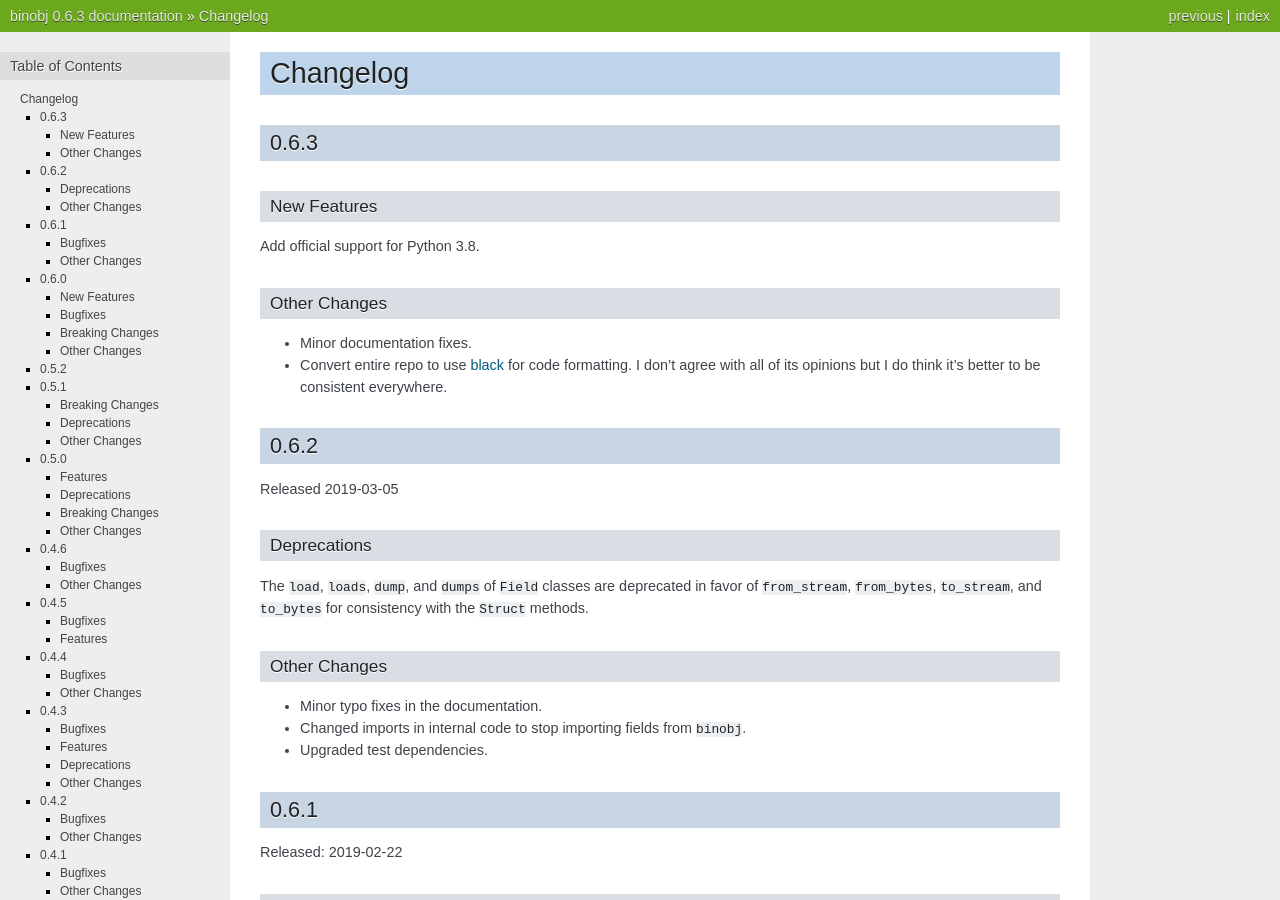
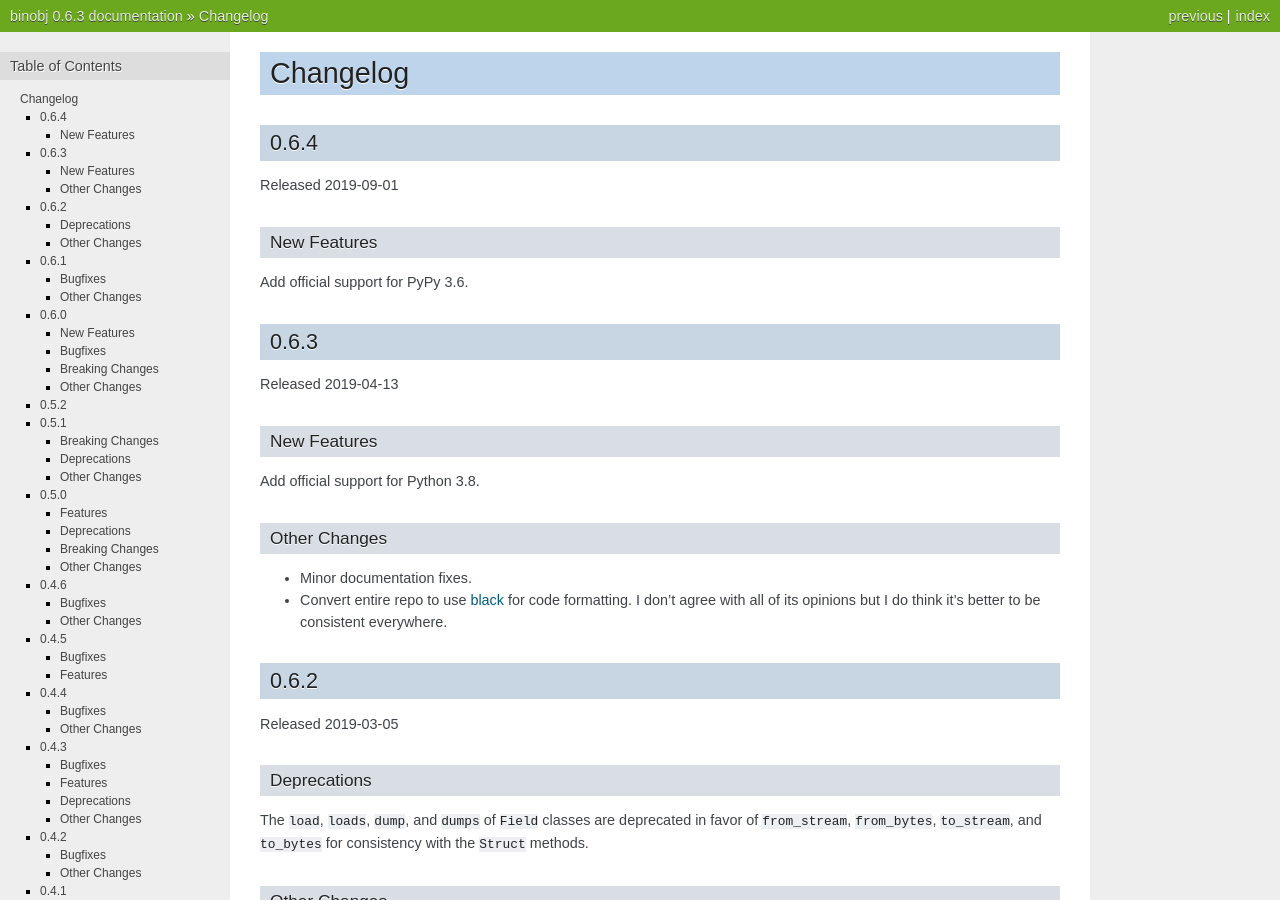
Before and after one commit to dargueta/binobj, a Sphinx documentation site: the page built from docs/source/CHANGELOG.rst, in a window 1280 px wide and 900 px high. Built offline with Sphinx 7.4.7, drawn with Linux system fonts in a browser that asks for light colours.

Commit message:
Update changelog

```diff
--- a/docs/source/CHANGELOG.rst
+++ b/docs/source/CHANGELOG.rst
@@ -1,8 +1,20 @@
 Changelog
 =========
 
+0.6.4
+-----
+
+Released 2019-09-01
+
+New Features
+~~~~~~~~~~~~
+
+Add official support for PyPy 3.6.
+
 0.6.3
 -----
+
+Released 2019-04-13
 
 New Features
 ~~~~~~~~~~~~
```
